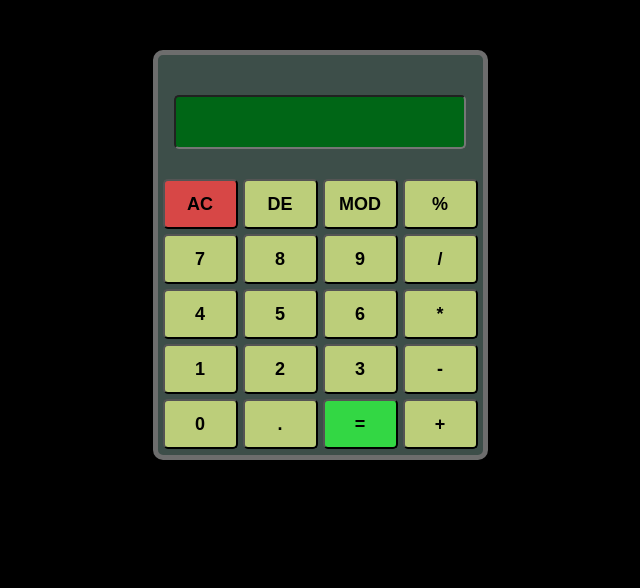
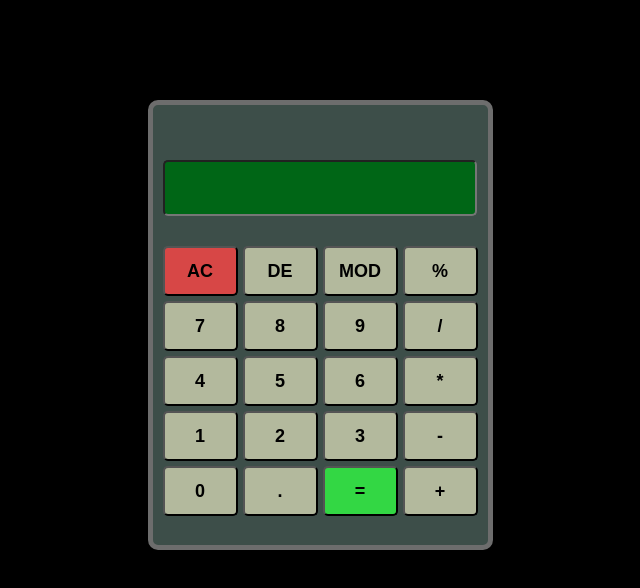
Before and after one commit to Abdo-G27/Classic_Calc, a plain HTML site: page index.html in a window 1280 px wide. Shown: the whole page, without its empty margins (320-960 px from the left). Drawn offline with Linux system fonts and the light colour scheme.

Commit message:
Update style.css

```diff
--- a/style.css
+++ b/style.css
@@ -11,7 +11,11 @@ body{
     border-radius: 10px;
     border: 5px solid rgb(109, 109, 109);
     margin: auto;
-    margin-top: 50px;
+    margin-top: 100px;
+    padding-top: 15px;
+    padding-bottom: 25px;
+    padding-left: 5px;
+    padding-right: 5px;
 
 }
 .calculator *{
@@ -21,7 +25,7 @@ body{
 
 }
 .row1 input{
-    width: 87%;
+    width: 89%;
     height: 50px;
     margin-top: 40px;
     background-color: rgb(0, 102, 22);
@@ -29,14 +33,15 @@ body{
     outline-width: 0;
     border-radius: 5px;
     font-size: 32px;
-    padding: 0px 0px 0px 5px;
+    padding-left: 10px;
+    padding-right: 10px;
 
 }
 .row2 button{
     width: 75px;
     height: 50px;
     margin-top: 25px;
-    background-color: rgb(188, 206, 122);
+    background-color: rgb(179, 185, 157);
     font-weight: bold;
     border-radius: 5px;
     font-size: large;
@@ -53,7 +58,7 @@ body{
 .row3 button{
     width: 75px;
     height: 50px;
-    background-color: rgb(188, 206, 122);
+    background-color: rgb(179, 185, 157);
     font-weight: bold;
     border-radius: 5px;
     font-size: large;
@@ -62,7 +67,7 @@ body{
 .row4 button{
     width: 75px;
     height: 50px;
-    background-color: rgb(188, 206, 122);
+    background-color: rgb(179, 185, 157);
     font-weight: bold;
     border-radius: 5px;
     font-size: large;
@@ -71,7 +76,7 @@ body{
 .row5 button{
     width: 75px;
     height: 50px;
-    background-color: rgb(188, 206, 122);
+    background-color: rgb(179, 185, 157);
     font-weight: bold;
     border-radius: 5px;
     font-size: large;
@@ -80,7 +85,7 @@ body{
 .row6 button{
     width: 75px;
     height: 50px;
-    background-color: rgb(188, 206, 122);
+    background-color: rgb(179, 185, 157);
     font-weight: bold;
     border-radius: 5px;
     font-size: large;
```
